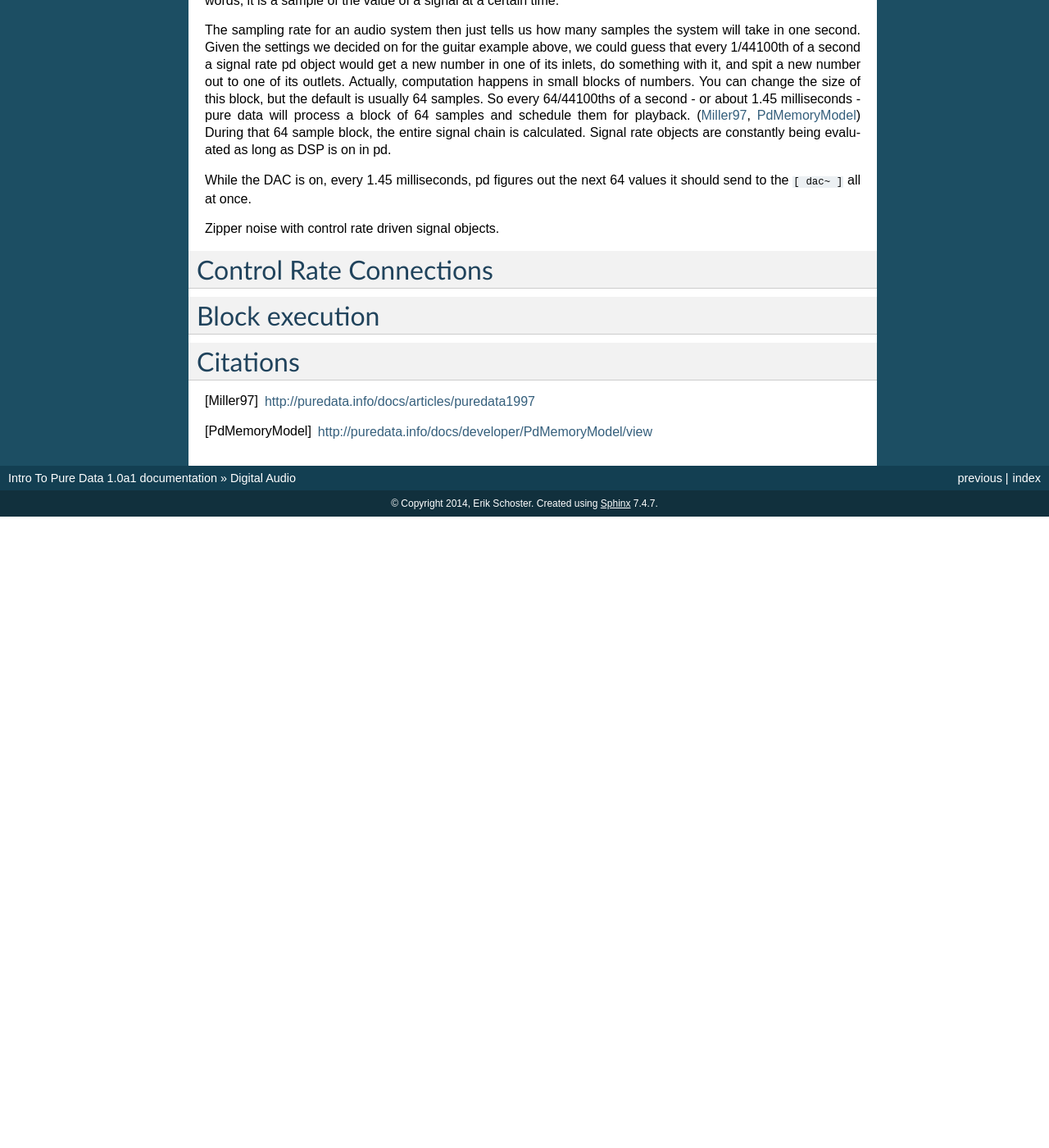
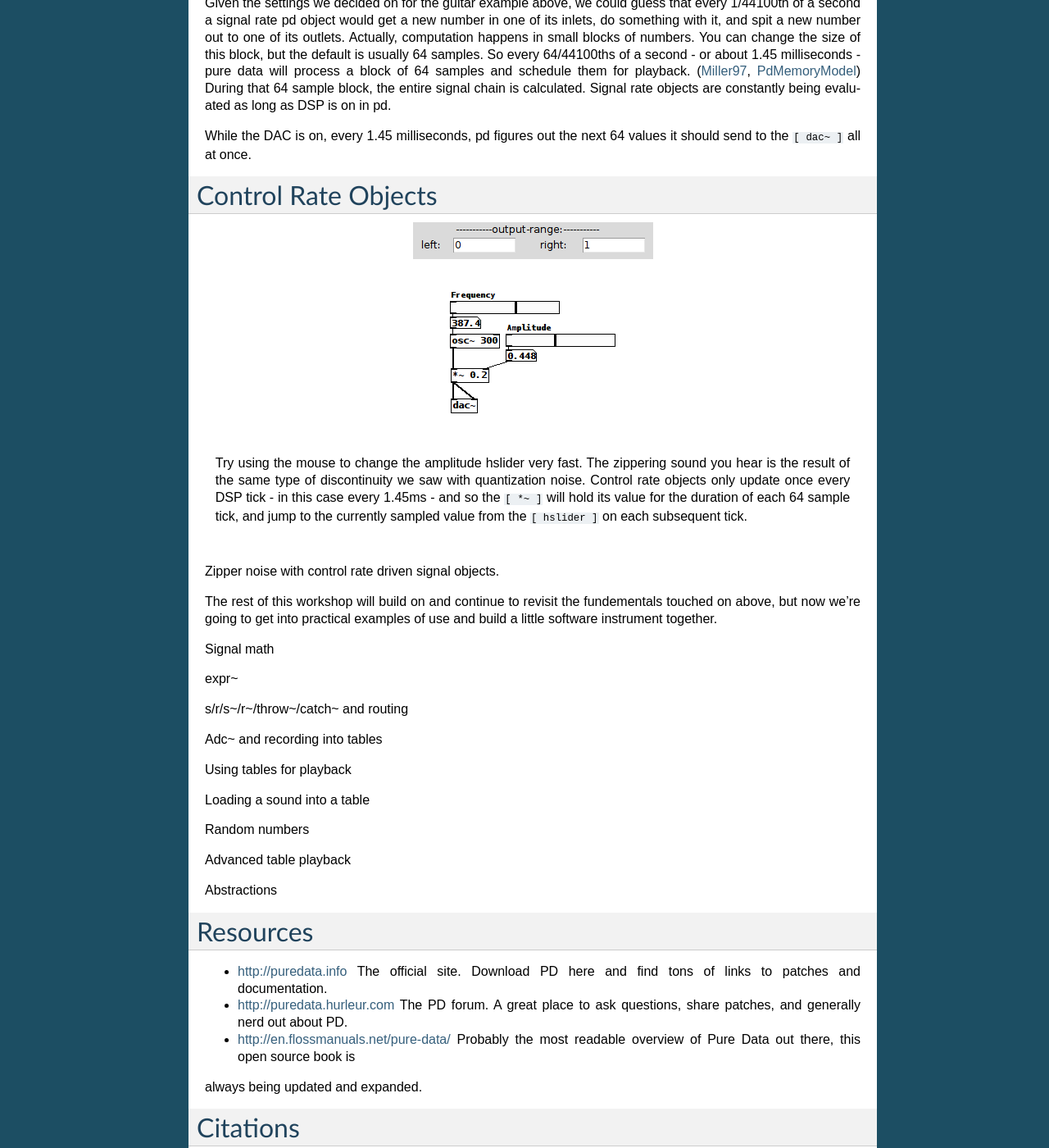
Before and after one commit to hecanjog/pdintro, a Sphinx documentation site: the page built from source/first.rst, in a window 1280 px wide and 1400 px high, scrolled down 3314 px. Shown: the whole window at 82% size. Built offline with Sphinx 7.4.7, drawn with Linux system fonts in a browser that asks for light colours; formulas are drawn with MathJax 3; before the commit the page ends 3944 px from its top, so only the background shows below that; some of the changed text lies outside the part shown.

Commit message:
sketch further topics...

```diff
--- a/source/first.rst
+++ b/source/first.rst
@@ -127,7 +127,7 @@ questions related to data flow - for example:
 
 I'll try to provide the tools to discover the answers to these questions when they pop up in unfamiliar places.
 
-Objects and abstractions
+Objects and Abstractions
 ========================
 
 The basic building block in pd is the object. Objects are very much like little highly specialized software guitar pedals.
@@ -136,7 +136,7 @@ powerful set of objects. If you downloaded Pd extended, you will get a number of
 You can download additional objects that other people have made and use them alongside the built in objects. You can also
 use your own patches as though they were themselves objects. We'll come back to that later.
 
-Inlets, outlets and data types
+Inlets, Outlets and Data Types
 ==============================
 
 Objects have inputs and outputs, which you can use to connect them to one another and create a signal path. Where you'd have an
@@ -154,16 +154,13 @@ pure data we could create a simple patch with three objects.
    It doesn't sound much like a guitar, but you can imagine this simple patch as being like a
    guitarist plugging his guitar into a volume pedal, and the volume pedal into a stereo amplifier.
 
-Signal Rate Connections
-=======================
-
-As the guitar, we can start with an ``[ osc~ ]`` object. ``[ osc~ ]`` and ``[ dac~ ]`` are both signal rate objects. Every signal rate object has
+As the guitar, we can start with an ``[ osc~ 300 ]`` object. ``[ osc~ ]`` and ``[ dac~ ]`` are both signal rate objects. Every signal rate object has
 a tilde at the end of its name by convention. Signal rate objects do their work very fast. Their speed correlates to the sampling
 rate you've chosen for your soundcard. Lets assume we're using a sampling rate of 44,100 samples every second, and a bit depth of
 16 bits - in other words, cd quality audio.
 
-More Sampling Signals
-=====================
+Sampling & Signal Rate Objects
+==============================
 
 Sampling is a concept that will constantly come up in working with digital audio. In different contexts it has specific meanings and
 can sometimes be confusing, but the basic concept is very simple. Sampling is the process of picking a number out of a stream of numbers
@@ -179,15 +176,50 @@ on in pd.
 
 While the DAC is on, every 1.45 milliseconds, pd figures out the next 64 values it should send to the ``[ dac~ ]`` all at once.
 
+Control Rate Objects
+====================
+
+.. image:: hslider_range.png
+   :align: center
+
+.. figure:: control_hsliders.png
+   :align: center
+
+   Try using the mouse to change the amplitude hslider very fast. The zippering sound you hear is the result of the same
+   type of discontinuity we saw with quantization noise. Control rate objects only update once every DSP tick - in this case
+   every 1.45ms - and so the ``[ *~ ]`` will hold its value for the duration of each 64 sample tick, and jump to the currently
+   sampled value from the ``[ hslider ]`` on each subsequent tick.
+
 Zipper noise with control rate driven signal objects.
 
+The rest of this workshop will build on and continue to revisit the fundementals touched on above, but now we're going to get into
+practical examples of use and build a little software instrument together.
 
-Control Rate Connections
-========================
+Signal math
 
+expr~
 
-Block execution
-===============
+s/r/s~/r~/throw~/catch~ and routing
+
+Adc~ and recording into tables
+
+Using tables for playback
+
+Loading a sound into a table
+
+Random numbers
+
+Advanced table playback
+
+Abstractions
+
+Resources
+=========
+
+- http://puredata.info The official site. Download PD here and find tons of links to patches and documentation.
+- http://puredata.hurleur.com The PD forum. A great place to ask questions, share patches, and generally nerd out about PD.
+- http://en.flossmanuals.net/pure-data/ Probably the most readable overview of Pure Data out there, this open source book is
+always being updated and expanded.
 
 Citations
 =========
```
Also changed, not shown: source/control_hsliders.png (added), source/hslider_range.png (added).
